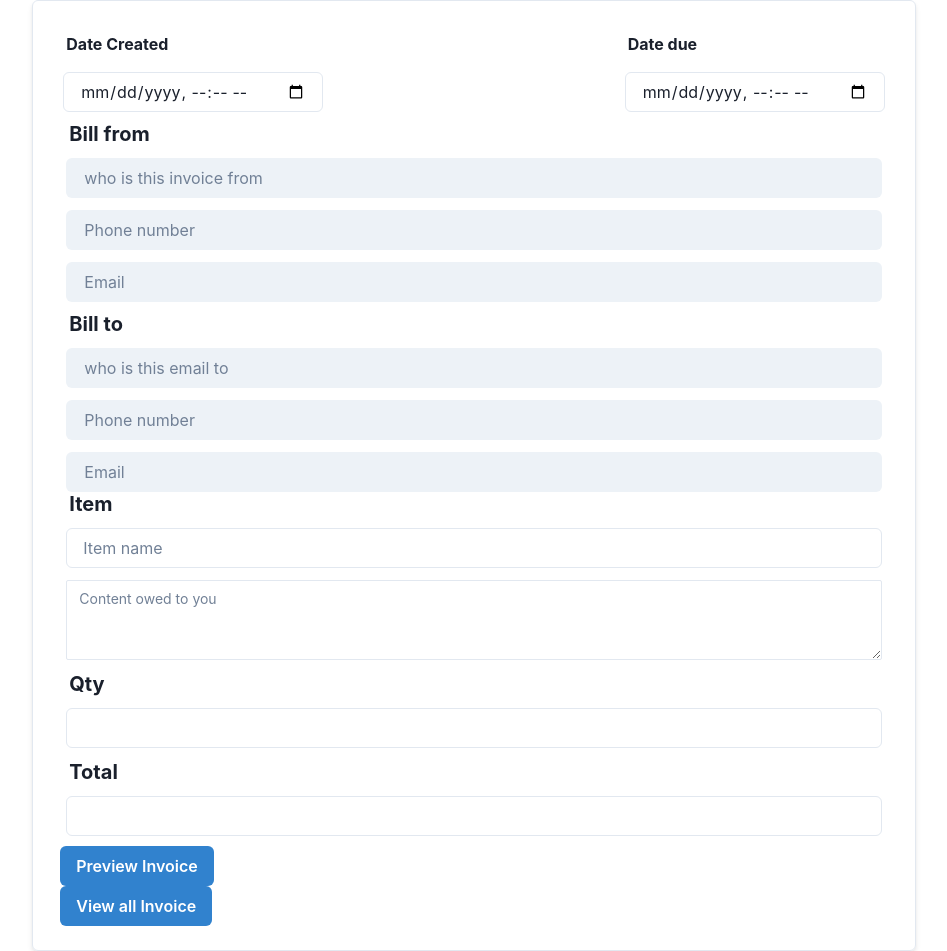
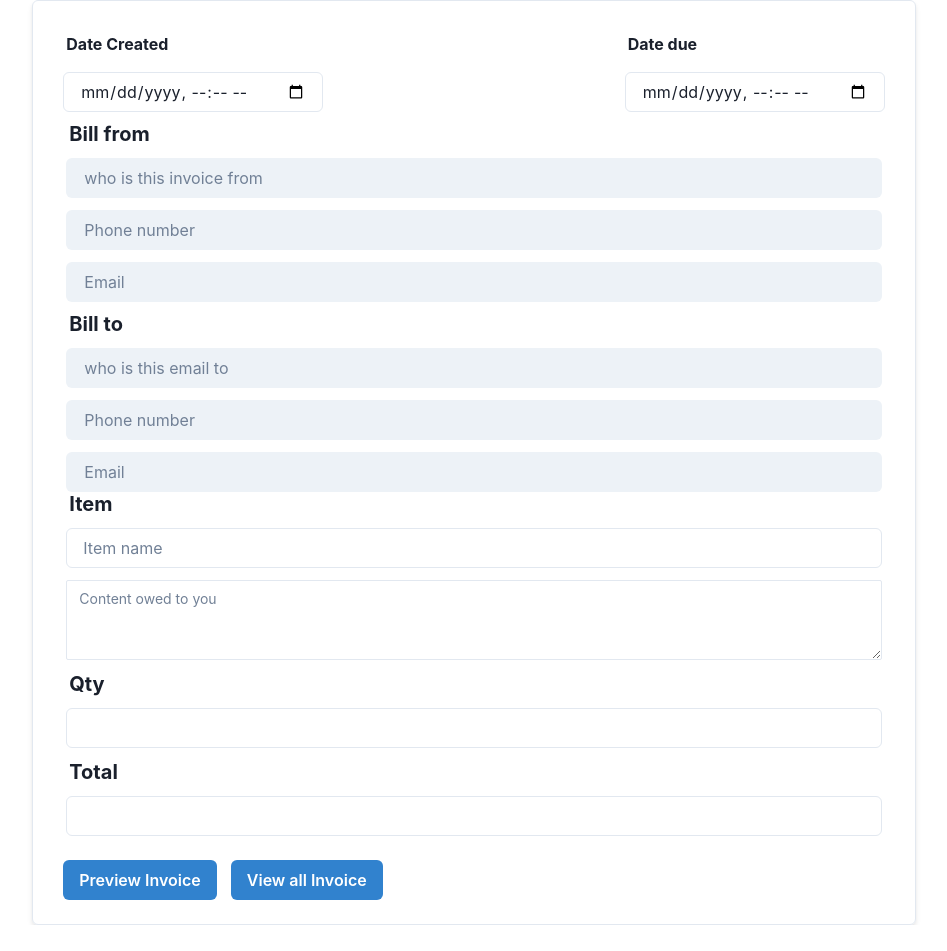
Before and after one commit to kodervine/ceendit-react, a React (Vite) app: page / in a window 1280 px wide. Shown: the whole page, without its empty margins (166-1113 px from the left). After the commit the page ends 925 px from the top, so only its background shows below. Built offline with nearby package versions, Linux system fonts and the light colour scheme.

Commit message:
set the margin and padding for InvoiceToPdf button

```diff
--- a/src/components/InvoiceToPdf.jsx
+++ b/src/components/InvoiceToPdf.jsx
@@ -6,12 +6,18 @@ const InvoiceToPdf = () => {
   return (
     // The handleGenerateInvoicePdf frpm the useContext is executed here and rendered on the App.js
     <Box
-      mt="10px"
       width={{ base: "100%", md: "90%", lg: "70%" }}
       maxW="960px"
       margin="auto"
+      mt="10px"
+      mb="10px"
     >
-      <Button onClick={handleGenerateInvoicePdf} colorScheme="blue">
+      <Button
+        onClick={handleGenerateInvoicePdf}
+        colorScheme="blue"
+        borderColor="gray.200"
+        boxShadow="lg"
+      >
         Download Invoice
       </Button>
     </Box>
--- a/src/pages/InvoiceApp.jsx
+++ b/src/pages/InvoiceApp.jsx
@@ -91,7 +91,8 @@ const InvoiceApp = () => {
           onHandleChange={handleInputChange}
         />
       </section>
-      <Box mt="10px">
+      <Flex pt="6" gap="2">
+        <Box>
           <Button onClick={handlePreviewData} colorScheme="blue">
             Preview Invoice
           </Button>
@@ -101,6 +102,7 @@ const InvoiceApp = () => {
             View all Invoice
           </Button>
         </Box>
+      </Flex>
     </FormControl>
   );
 };
```
Lines whose indentation alone changed are shown as unchanged.
